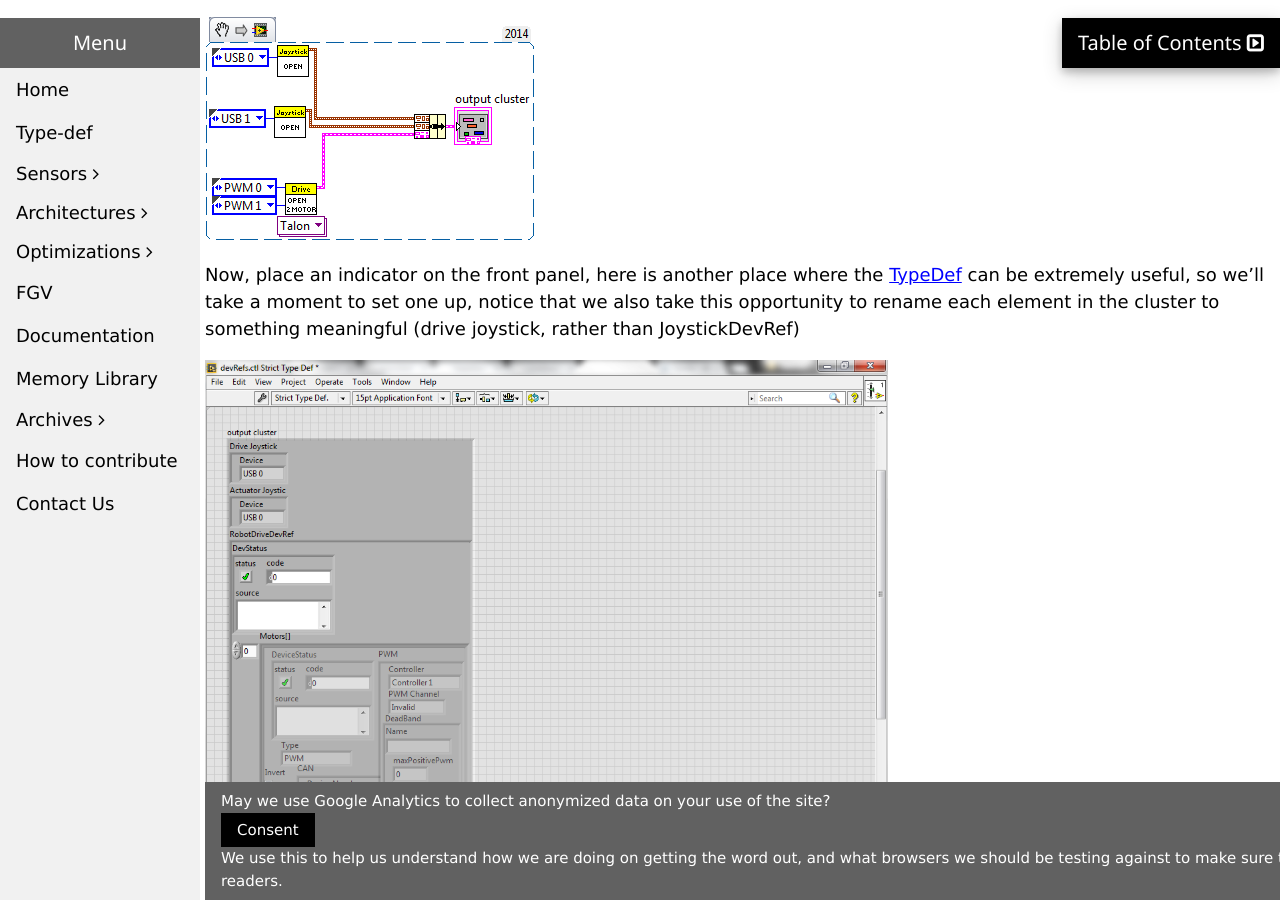
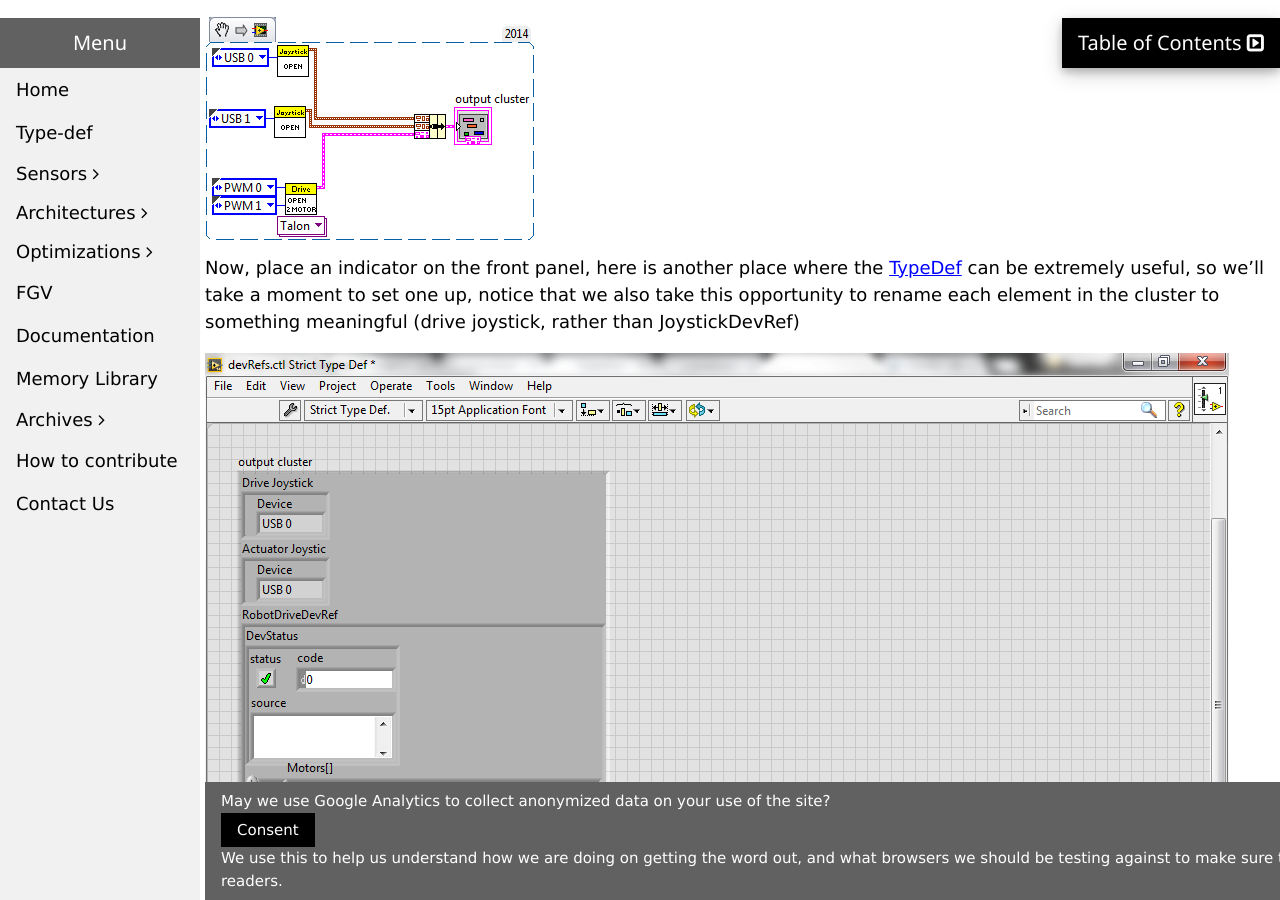
Before and after one commit to mshafer1/frclabviewtutorials, a Jekyll site: the page built from _tutorials/teleop/index.md, in a window 1280 px wide and 900 px high, scrolled down 906 px. Built offline with Jekyll 4.4.1, drawn with Linux system fonts in a browser that asks for light colours; comment, search, counter and statistics services are not loaded.

Commit message:
Cleanup image includes (#6)
* fix div parity

* make width optional

* add wdm

```diff
--- a/Gemfile
+++ b/Gemfile
@@ -2,3 +2,4 @@
 ruby ">=2.4.4"
 
 gem "jekyll", "~> 3.8"
+gem 'wdm', '>= 0.1.0' if Gem.win_platform?
--- a/_includes/downloadableImage.html
+++ b/_includes/downloadableImage.html
@@ -1 +1,14 @@
-<p><a href="{{ include.path }}" download><div style="display:inline-block;"><img alt="{{ include.alt }}" src="{{ include.path }}" class="code" title="click to download vi snippet" style="width:{{ include.width }}px; height:{{ include.height }}px;"></div></a></p>
+{% assign scale = 1.0 %}
+
+{% if include.scaler > 0 %}
+    {% assign scale = include.scaler %}
+{% endif %}
+
+{% assign img_height = include.height | times: scale %}
+
+{% assign img_width = "auto" %}
+{% if include.width %}
+    {% assign img_width = include.width | times: scale | append: "px" %}
+{% endif %}
+
+<p><a href="{{ include.path }}" download><img alt="{{ include.alt }}" src="{{ include.path }}" class="code" title="click to download vi snippet" width="{{ img_width }}" height="{{ img_height }}px" /></a></p>
--- a/_includes/tracking.html
+++ b/_includes/tracking.html
@@ -7,7 +7,7 @@
 <div class="w3-dark-grey w3-padding footer printHide" style="display:none;" id="trackingConsent">
 	<span class="w3-hide-small" title="This includes such data as referring site, browser type and size, and country of use.">May we use Google Analytics to collect anonymized data on your use of the site?</span>
 	<span class="w3-hide-medium w3-hide-large">May we use Google Analytics to collect anonymized data on your use of this site such as browser type and size, what site referred you, and country of use?</span>
-	<div><button class="w3-btn" onclick="consent()">Consent</button><div>
+	<div><button class="w3-btn" onclick="consent()">Consent</button></div>
 
 	<span>We use this to help us understand how we are doing on getting the word out, and what browsers we should be testing against to make sure the site works for all our readers.</span>
 	<!-- consent footer -->
--- a/_includes/zoomableImage.html
+++ b/_includes/zoomableImage.html
@@ -1,9 +1,14 @@
 {% assign scale = 2 | divided_by: 3.0 %}
 
 {% if include.scaler > 0 %}
-{% assign scale = include.scaler %}
+    {% assign scale = include.scaler %}
 {% endif %}
 
-{% assign img_width = include.width | times: scale %}
 {% assign img_height = include.height | times: scale %}
-<p><img alt="{{ include.alt }}" src="{{ include.path }}" class="pic" onclick="showImage('{{ include.path }}');" title="Click to zoom in" style="width:{{ img_width }}px; height:{{ img_height  }}px;"></p>
+
+{% assign img_width = "auto" %}
+{% if include.width %}
+    {% assign img_width = include.width | times: scale | append: "px" %}
+{% endif %}
+
+<img alt="{{ include.alt }}" src="{{ include.path }}" class="pic" onclick="showImage('{{ include.path }}');" title="Click to zoom in" width="{{ img_width }}" height="{{ img_height  }}px" />
```
